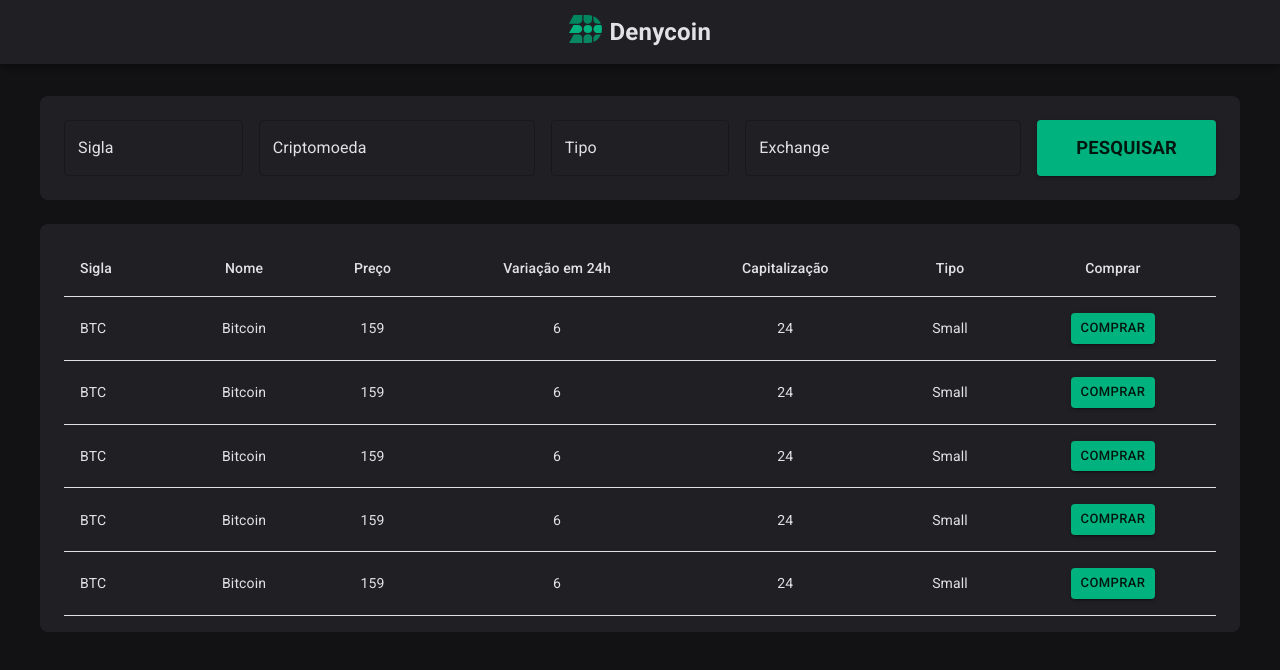
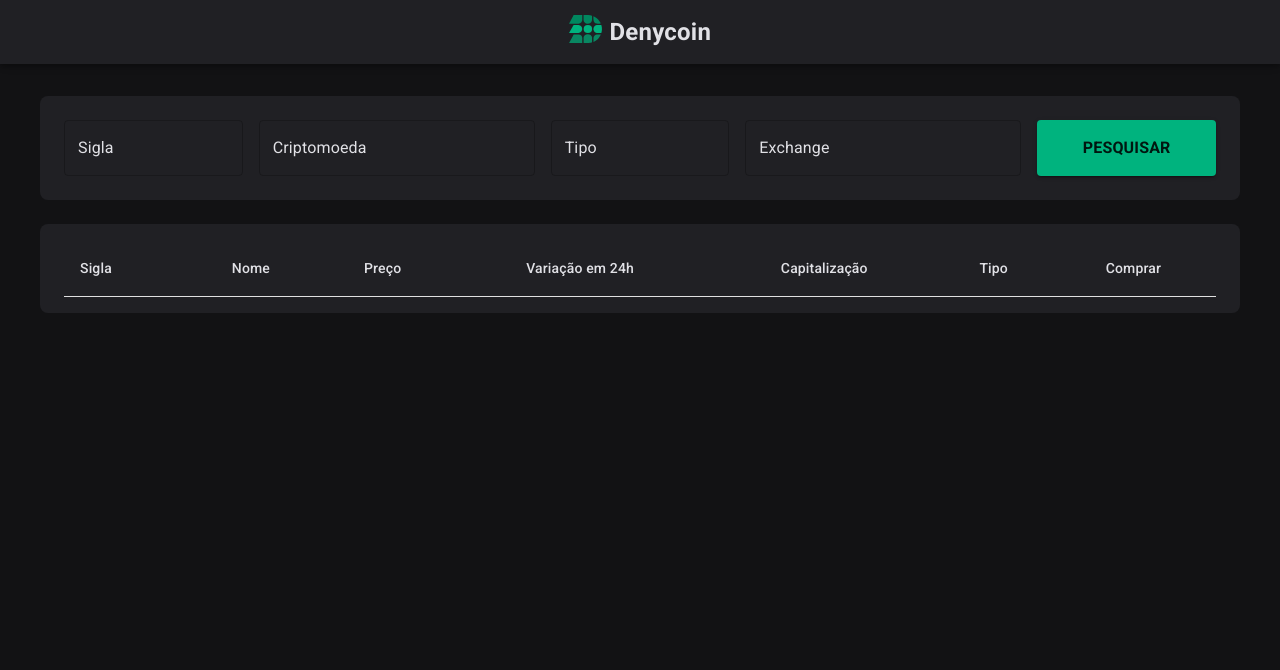
Before and after one commit to DenysRogeres/Denycoin, a React (Vite) app: page / in a window 1280 px wide. Shown: the top 670 px of the page. Built offline with nearby package versions, Linux system fonts and the light colour scheme.

Commit message:
passando dados da API para TableGrid

```diff
--- a/src/components/TableGrid.jsx
+++ b/src/components/TableGrid.jsx
@@ -1,25 +1,15 @@
 import * as React from 'react';
-import Table from '@mui/material/Table';
-import TableBody from '@mui/material/TableBody';
-import TableCell from '@mui/material/TableCell';
-import TableContainer from '@mui/material/TableContainer';
-import TableHead from '@mui/material/TableHead';
-import TableRow from '@mui/material/TableRow';
-import { Button } from '@mui/material';
+import { Button,
+        Table,
+        TableBody,
+        TableCell,
+        TableContainer,
+        TableHead,
+        TableRow,
+        Link
+      } from '@mui/material';
 
-function createData(sigla, nome, preco, variacao, capitalizacao, tipo, comprar) {
-  return { sigla, nome, preco, variacao, capitalizacao, tipo, comprar };
-}
-
-const rows = [
-  createData('BTC', 'Bitcoin', 159, 6.0, 24, 'Small', 'comprar'),
-  createData('BTC', 'Bitcoin', 159, 6.0, 24, 'Small', 'comprar'),
-  createData('BTC', 'Bitcoin', 159, 6.0, 24, 'Small', 'comprar'),
-  createData('BTC', 'Bitcoin', 159, 6.0, 24, 'Small', 'comprar'),
-  createData('BTC', 'Bitcoin', 159, 6.0, 24, 'Small', 'comprar'),
-];
-
-export function TableGrid() {
+export function TableGrid({lista}) {
   return (
     <TableContainer>
       <Table sx={{ minWidth: 650 }} aria-label="caption table">
@@ -35,18 +25,22 @@ export function TableGrid() {
           </TableRow>
         </TableHead>
         <TableBody>
-          {rows.map((row) => (
-            <TableRow key={row.sigla}>
+          {lista.map((data) => (
+            <TableRow key={data.sigla}>
               <TableCell component="th" scope="row">
-                {row.sigla}
+                {data.sigla}
               </TableCell>
-              <TableCell align="center">{row.nome}</TableCell>
-              <TableCell align="center">{row.preco}</TableCell>
-              <TableCell align="center">{row.variacao}</TableCell>
-              <TableCell align="center">{row.capitalizacao}</TableCell>
-              <TableCell align="center">{row.tipo}</TableCell>
+              <TableCell align="center">{data.nome}</TableCell>
+              <TableCell align="center">${data.preco}</TableCell>
+              <TableCell align="center">{data.variacao}%</TableCell>
+              <TableCell align="center">${data.capitalizacao}M</TableCell>
+              <TableCell align="center">{data.tipo}</TableCell>
               <TableCell align="center">
-                <Button variant="contained" size="small">Comprar</Button>
+                <Link href={data.comprar} underline="none">
+                  <Button variant="contained" size="small">
+                    Comprar
+                  </Button>
+                </Link>
               </TableCell>
             </TableRow>
           ))}
--- a/src/pages/Home.jsx
+++ b/src/pages/Home.jsx
@@ -1,15 +1,19 @@
+import React,  { useState, useEffect } from 'react';
 import { Header } from '../components/Header';
 import { TableGrid } from '../components/TableGrid';
 import { Grid, TextField, Container, Button, Typography  } from '@mui/material';
-import * as httpClienteService from '../services/httpclientService'
-
-const pesquisarCriptos = async () => {
-    let response = await httpClienteService.obterCriptos();
-    console.log(response);
-}
+import * as httpClienteService from '../services/httpclientService';
 
 
 export function Home() {
+    let [listaCoin, setListaCoin] = useState([]);
+
+    const pesquisarCriptos = async () => {
+        await httpClienteService.obterCriptos().then((data) => {
+            setListaCoin(data);
+        });
+    }
+
     return (
         <>
             <Header />
@@ -43,7 +47,7 @@ export function Home() {
                         >
                             <Typography sx={{
                                 fontFamily:'Roboto',
-                                fontSize: '1.15rem',
+                                fontSize: '1rem',
                                 fontWeight: '700'}}>
                             Pesquisar
                             </Typography>
@@ -59,10 +63,8 @@ export function Home() {
                     borderRadius: 2,
                     padding: 2,
                 }}>
-
-                <TableGrid />
+                <TableGrid lista={listaCoin}/>
             </Container>
-
         </>
     )
 }
--- a/src/services/httpclientService.js
+++ b/src/services/httpclientService.js
@@ -1,7 +1,7 @@
 export const obterCriptos = async () => {
     try {
         let response = await fetch('https://62ba733f7bdbe01d52896333.mockapi.io/coin/coin');
-        return await response.json();
+        return response.json();
     } catch(error) {
         console.log(error);
         return error;
```
